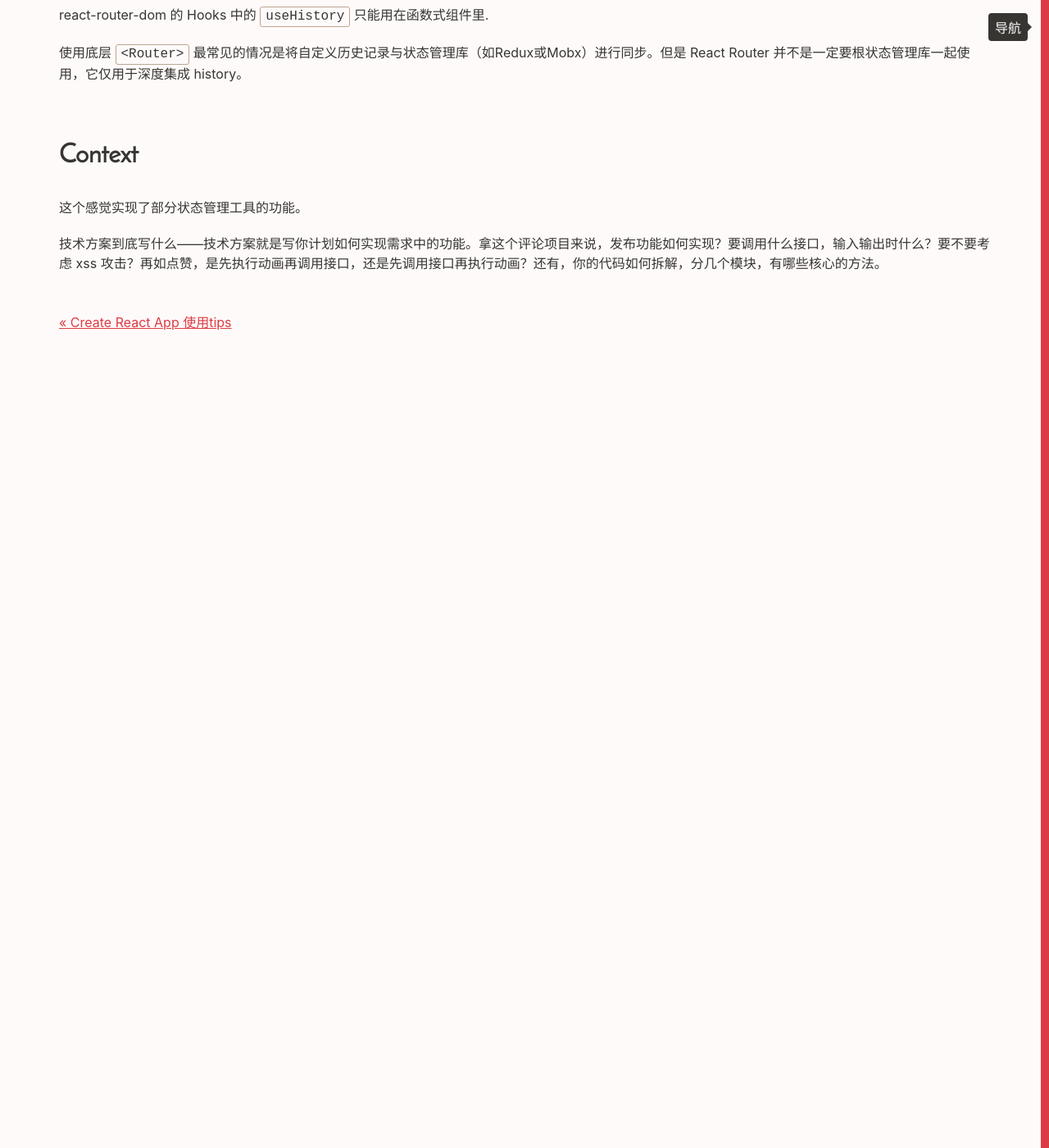
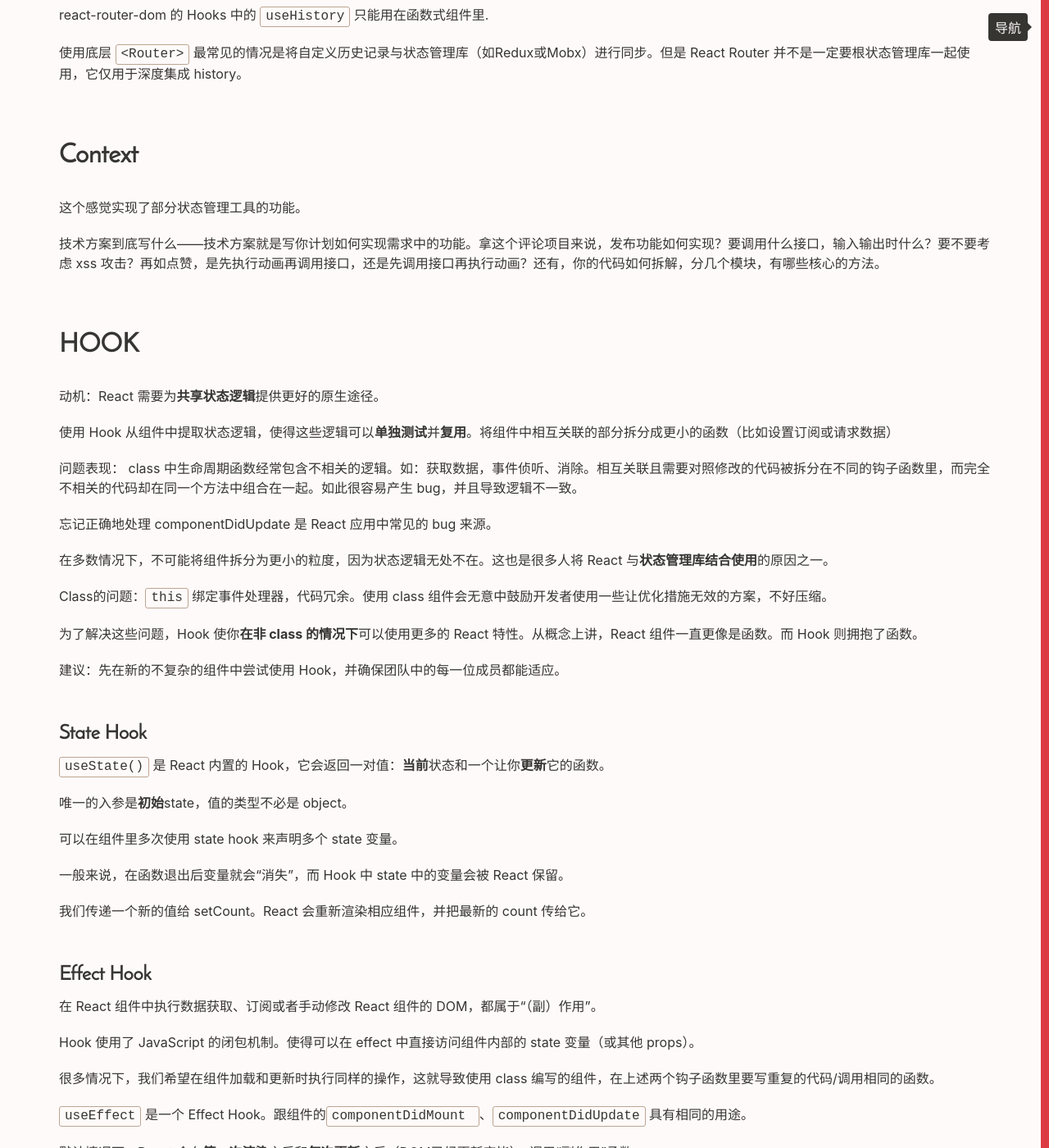
Before and after one commit to Vivi-wu/dive-into-web, a Jekyll site: the page built from _posts/2020-05-28-React-Practical-Tips.markdown, in a window 1280 px wide and 1400 px high, scrolled down 270 px. Shown: the whole window at 82% size. Built offline with Jekyll 4.4.1, drawn with Linux system fonts in a browser that asks for light colours; some of the changed text lies outside the part shown.

Commit message:
add blog for React Hook

````diff
--- a/_posts/2020-05-28-React-Practical-Tips.markdown
+++ b/_posts/2020-05-28-React-Practical-Tips.markdown
@@ -14,3 +14,80 @@ react-router-dom 的 Hooks 中的 `useHistory` 只能用在函数式组件里.
 这个感觉实现了部分状态管理工具的功能。
 
 技术方案到底写什么——技术方案就是写你计划如何实现需求中的功能。拿这个评论项目来说，发布功能如何实现？要调用什么接口，输入输出时什么？要不要考虑 xss 攻击？再如点赞，是先执行动画再调用接口，还是先调用接口再执行动画？还有，你的代码如何拆解，分几个模块，有哪些核心的方法。
+
+## HOOK
+
+动机：React 需要为**共享状态逻辑**提供更好的原生途径。
+
+使用 Hook 从组件中提取状态逻辑，使得这些逻辑可以**单独测试**并**复用**。将组件中相互关联的部分拆分成更小的函数（比如设置订阅或请求数据）
+
+问题表现： class 中生命周期函数经常包含不相关的逻辑。如：获取数据，事件侦听、消除。相互关联且需要对照修改的代码被拆分在不同的钩子函数里，而完全不相关的代码却在同一个方法中组合在一起。如此很容易产生 bug，并且导致逻辑不一致。
+
+忘记正确地处理 componentDidUpdate 是 React 应用中常见的 bug 来源。
+
+在多数情况下，不可能将组件拆分为更小的粒度，因为状态逻辑无处不在。这也是很多人将 React 与**状态管理库结合使用**的原因之一。
+
+Class的问题：`this` 绑定事件处理器，代码冗余。使用 class 组件会无意中鼓励开发者使用一些让优化措施无效的方案，不好压缩。
+
+为了解决这些问题，Hook 使你**在非 class 的情况下**可以使用更多的 React 特性。从概念上讲，React 组件一直更像是函数。而 Hook 则拥抱了函数。
+
+建议：先在新的不复杂的组件中尝试使用 Hook，并确保团队中的每一位成员都能适应。
+
+### State Hook
+
+`useState()` 是 React 内置的 Hook，它会返回一对值：**当前**状态和一个让你**更新**它的函数。
+
+唯一的入参是**初始**state，值的类型不必是 object。
+
+可以在组件里多次使用 state hook 来声明多个 state 变量。
+
+一般来说，在函数退出后变量就会“消失”，而 Hook 中 state 中的变量会被 React 保留。
+
+我们传递一个新的值给 setCount。React 会重新渲染相应组件，并把最新的 count 传给它。
+
+### Effect Hook
+
+在 React 组件中执行数据获取、订阅或者手动修改 React 组件的 DOM，都属于“（副）作用”。
+
+Hook 使用了 JavaScript 的闭包机制。使得可以在 effect 中直接访问组件内部的 state 变量（或其他 props）。
+
+很多情况下，我们希望在组件加载和更新时执行同样的操作，这就导致使用 class 编写的组件，在上述两个钩子函数里要写重复的代码/调用相同的函数。
+
+`useEffect` 是一个 Effect Hook。跟组件的`componentDidMount `、`componentDidUpdate` 具有相同的用途。
+
+默认情况下，React 会在**第一次渲染**之后和**每次更新**之后（DOM已经更新完毕），调用“副作用”函数。
+
+与上述两个钩子函数不同的是：使用 useEffect 调度的 effect 不会阻塞浏览器更新屏幕。
+
+每个 effect 通过**返回一个函数**来指定清除函数（React 会组件销毁时如何“清除”副作用）。返回的函数的命名非必须。
+
+React 在执行当前 effect 之前对上一个 effect 进行清除。
+
+可以在组件里多次使用 `useEffect`。但也不是必须的。 state 变量可以存储 object 和 array，讲相关的数据分为一组。
+
+React 将按照 effect 声明的顺序**依次调用**组件中的每一个 effect。
+
+#### 性能优化
+
+每次渲染后都执行清理或者执行 effect 可能会导致性能问题，通过比较 prev 和当前的值是否变化，这个常见的需求被内置在 useEffect Hook API中。执行传入第二个可选参数，以数组形式。
+
+如果数组中有多个元素，即使只有一个元素发生变化，React 也会执行 effect。
+
+```js
+useEffect(() => {
+  document.title = `You clicked ${count} times`;
+}, [count]); // 仅在 count 更改时更新
+```
+如果你要使用此优化方式，请确保数组中包含了所有外部作用域中会随时间变化并且在 effect 中使用的变量.
+
+### 自定义 Hook
+
+Hook 是一种复用状态逻辑的方式，每次调用都有一个完全独立的 state，因此可以在单个组件中多次调用同一个自定义 Hook。
+
+约定：如果函数的名字以 “use” 开头并调用其他 Hook，我们就说这是一个自定义 Hook。方便 linter 插件在使用 Hook 代码里查找bug
+
+### 使用规则
+
+1. 只能在 React 函数组件，或者自定义的 Hook 中
+2. **不要**在循环、条件判断或者子函数中
+3. 按照代码的用途分离
````
Also changed, not shown: _posts/2018-12-17-Node.js-overview.markdown (+10 -0 lines).
